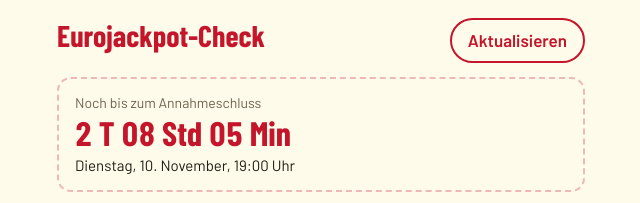
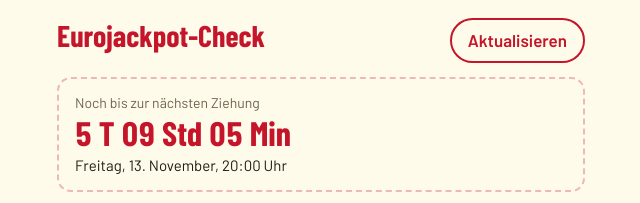
Before and after one commit to svenkutscher-prog/eurojackpot-check, a plain HTML site: page index.html in a window 1280 px wide. Shown: the top 203 px of the page, 319-959 px from the left. Drawn offline with nearby package versions, Linux system fonts and the light colour scheme.

Commit message:
Update index.html

```diff
--- a/index.html
+++ b/index.html
@@ -270,21 +270,21 @@ h3{font:700 22px/1.1 "Barlow Condensed","Arial Narrow",Arial,sans-serif;margin:3
   }
 
   // ---------- Countdown ----------
-  const SCHLUSS_H=19; // Annahmeschluss laut eurojackpot.de
+  const SCHLUSS_H=20; // Ziehung freitags ca. 20 Uhr in Helsinki
   const isDrawDay=d=>{const w=d.getDay();return w===5||(!onlyFri&&w===2)};
   const iso=d=>d.getFullYear()+'-'+String(d.getMonth()+1).padStart(2,'0')+'-'+String(d.getDate()).padStart(2,'0');
   const zwei=n=>String(n).padStart(2,'0');
   function tagMitSchluss(basis,offset){const d=new Date(basis);d.setDate(basis.getDate()+offset);d.setHours(SCHLUSS_H,0,0,0);return d}
-  function naechsterSchluss(now){for(let i=0;i<8;i++){const d=tagMitSchluss(now,i);if(isDrawDay(d)&&d>now)return d}return null}
+  function naechsterSchluss(now){for(let i=0;i<8;i++){const d=tagMitSchluss(now,i);if(d.getDay()===5&&d>now)return d}return null}
   function letzteZiehung(now){for(let i=0;i<8;i++){const d=tagMitSchluss(now,-i);if(isDrawDay(d)&&d<=now)return d}return null}
   function renderCountdown(){
     const box=$('countdown'), now=new Date(), next=naechsterSchluss(now);
     box.replaceChildren();
     if(!next) return;
     const diff=next-now, t=Math.floor(diff/86400000), h=Math.floor(diff/3600000)%24, m=Math.floor(diff/60000)%60, s=Math.floor(diff/1000)%60;
-    box.append(el('p','cd-label','Noch bis zum Annahmeschluss'));
+    box.append(el('p','cd-label','Noch bis zur nächsten Ziehung'));
     box.append(el('p','cd-time',t>=1?`${t} T ${zwei(h)} Std ${zwei(m)} Min`:`${zwei(h)}:${zwei(m)}:${zwei(s)}`));
-    box.append(el('p','cd-date',next.toLocaleDateString('de-DE',{weekday:'long',day:'numeric',month:'long'})+', 19:00 Uhr'));
+    box.append(el('p','cd-date',next.toLocaleDateString('de-DE',{weekday:'long',day:'numeric',month:'long'})+', 20:00 Uhr'));
     const last=letzteZiehung(now);
     if(geladen&&last&&(now-last)<40*3600000&&!draws.some(x=>x.date===iso(last))){
       const heute=iso(last)===iso(now);
```
